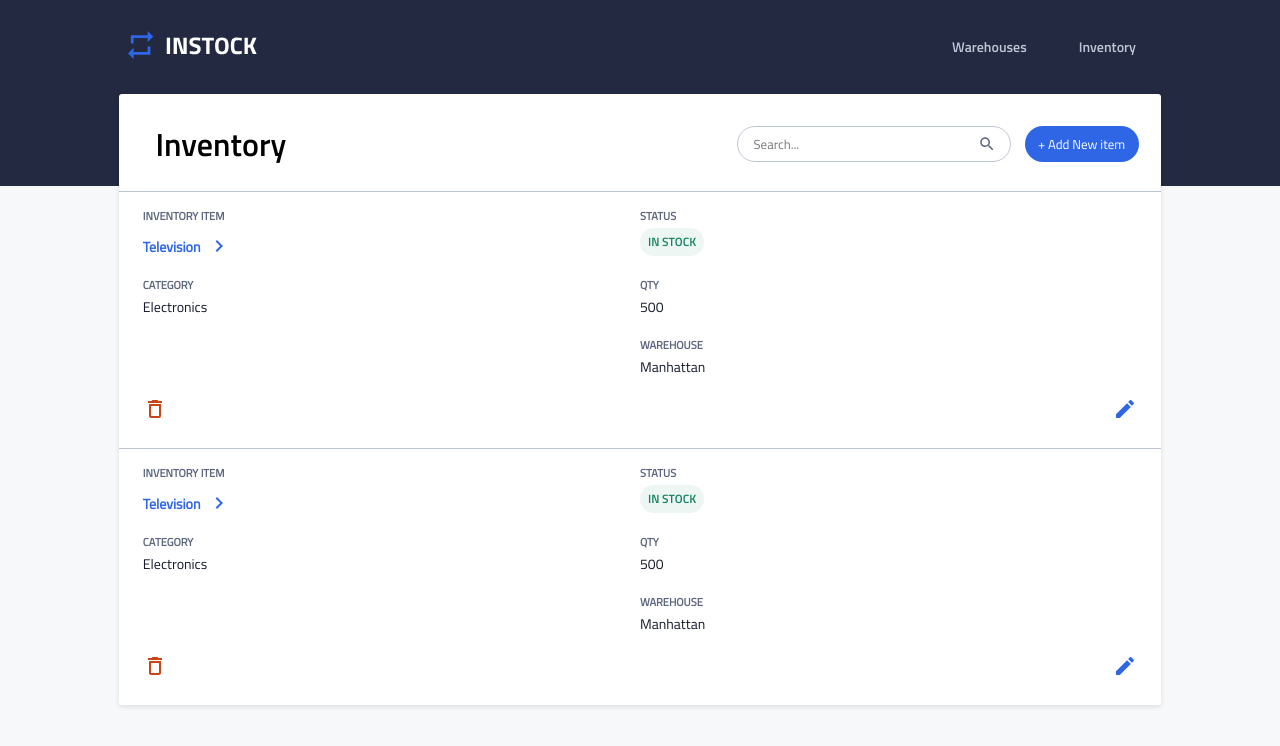
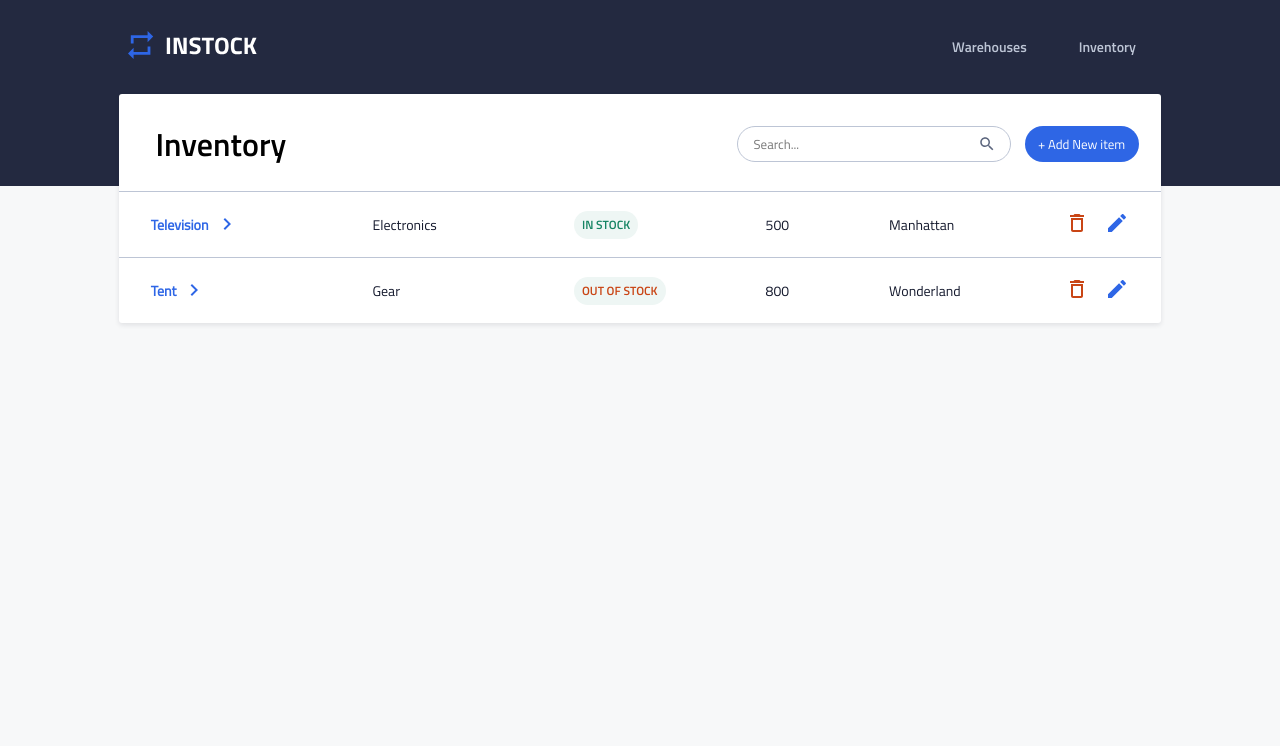
Before and after one commit to mikebernardo1/instock, a React (Create React App) app in the folder client/: page /warehouse/1/inventory in a window 1280 px wide. Shown: the top 746 px of the page. Built offline with nearby package versions, Linux system fonts and the light colour scheme.

Commit message:
Majority styling complete for item rows, title bar pending

```diff
--- a/client/src/components/WarehouseInventory/WarehouseInventory.jsx
+++ b/client/src/components/WarehouseInventory/WarehouseInventory.jsx
@@ -37,6 +37,26 @@ class WarehouseInventory extends Component {
   }
 
   render() {
+    let item1 = {
+      "id": "9b4f79ea-0e6c-4e59-8e05-afd933d0b3d3",
+      "warehouseID": "2922c286-16cd-4d43-ab98-c79f698aeab0",
+      "warehouseName": "Manhattan",
+      "itemName": "Television",
+      "description": "This 50\", 4K LED TV provides a crystal-clear picture and vivid colors.",
+      "category": "Electronics",
+      "status": "In Stock",
+      "quantity": 500
+    }
+    let item2 = {
+      "id": "4dd464d6-90b8-4330-91e0-bd1217811bd9",
+      "warehouseID": "2922c286-16cd-4d43-ab98-c79f698aeab0",
+      "warehouseName": "Wonderland",
+      "itemName": "Tent",
+      "description": "Perfect for spring or summer camping, this 1-person tent is easy to pack and has the option to become modular when used with other products.",
+      "category": "Gear",
+      "status": "Out of Stock",
+      "quantity": 800
+    }
     return (
       <section className="inventory">
 
@@ -55,8 +75,8 @@ class WarehouseInventory extends Component {
             </Link>
         </div>
 
-        <WarehousesInventoryRow />
-        <WarehousesInventoryRow />
+        <WarehousesInventoryRow item={item1}/>
+        <WarehousesInventoryRow item={item2}/>
       </section>
     )
   }
--- a/client/src/components/WarehousesInventoryRow/WarehousesInventoryRow.jsx
+++ b/client/src/components/WarehousesInventoryRow/WarehousesInventoryRow.jsx
@@ -5,43 +5,60 @@ import editIcon from '../../assets/icons/edit-24px.svg';
 
 import './WarehousesInventoryRow.scss';
 
+// Needs inventory item
 
-export default function WarehousesInventoryRow() {
+export default function WarehousesInventoryRow(inventoryItem) {
+  let item = {
+    "id": inventoryItem.item.id,
+    "warehouseID": inventoryItem.item.warehouseID,
+    "warehouseName": inventoryItem.item.warehouseName,
+    "itemName": inventoryItem.item.itemName,
+    "description": inventoryItem.item.description,
+    "category": inventoryItem.item.category,
+    "status": inventoryItem.item.status,
+    "quantity": inventoryItem.item.quantity
+  }
+
+  const stockStatus =
+      (item.status === 'Out of Stock')
+      ? "wi-item__block-info-piece-value wi-item__block-info-piece-value--status wi-item__block-info-piece-value--stock"
+      : "wi-item__block-info-piece-value wi-item__block-info-piece-value--status wi-item__block-info-piece-value--stock wi-item__block-info-piece-value--stock-in";
 
   return (
     <section className="wi-item">
       <div className="wi-item__block">
         <div className="wi-item__block-info">
-          <div className="wi-item__block-info-piece">
+          <div className="wi-item__block-info-piece wi-item__block-info-piece--item">
             <h3 className="wi-item__block-info-piece-title">Inventory Item</h3>
             <button className="wi-item__block-info-piece-link">
-              <h4 className="wi-item__block-info-piece-link-text">Television</h4>
+              <h4 className="wi-item__block-info-piece-link-text">{item.itemName}</h4>
               <img className="wi-item__block-info-piece-link-icon" src={rightArrowIcon} alt="right arrow"/>
             </button>
           </div>
 
-          <div className="wi-item__block-info-piece">
+          <div className="wi-item__block-info-piece wi-item__block-info-piece--status">
             <h3 className="wi-item__block-info-piece-title">Status</h3>
-            <div className="wi-item__block-info-piece-value
-                        wi-item__block-info-piece-value--stock
-                        wi-item__block-info-piece-value--stock-in">In Stock</div>
+            <div className={stockStatus}>{item.status}</div>
           </div>
 
-          <div className="wi-item__block-info-piece">
+          <div className="wi-item__block-info-piece wi-item__block-info-piece--category">
             <h3 className="wi-item__block-info-piece-title">Category</h3>
-            <div className="wi-item__block-info-piece-value">Electronics</div>
+            <div className="wi-item__block-info-piece-value
+                          wi-item__block-info-piece-value--category">{item.category}</div>
           </div>
 
-          <div className="wi-item__block-info-piece">
+          <div className="wi-item__block-info-piece wi-item__block-info-piece--qty">
             <h3 className="wi-item__block-info-piece-title">Qty</h3>
             <div
-              className="wi-item__block-info-piece-value">500
+              className="wi-item__block-info-piece-value
+                      wi-item__block-info-piece-value--qty">{item.quantity}
             </div>
           </div>
 
-          <div className="wi-item__block-info-piece">
+          <div className="wi-item__block-info-piece wi-item__block-info-piece--warehouse">
             <h3 className="wi-item__block-info-piece-title">Warehouse</h3>
-            <div className="wi-item__block-info-piece-value">Manhattan</div>
+            <div className="wi-item__block-info-piece-value
+                          wi-item__block-info-piece-value--warehouse">{item.warehouseName}</div>
           </div>
         </div>
         <div className="wi-item__block-actions">
--- a/client/src/components/WarehousesInventoryRow/WarehousesInventoryRow.scss
+++ b/client/src/components/WarehousesInventoryRow/WarehousesInventoryRow.scss
@@ -5,13 +5,74 @@
 .wi-item {
 	padding: 16px 24px 24px 24px;
 	border-top: 1px solid $outlines-fill;
+	&:hover {
+		background-color: $data-list-background-hover;
+	}
+	@include tablet {
+		padding: 18px 32px 18px 32px;
+	}
 	&__block {
+		@include tablet {
+			@include flex(row, space-between, center);
+		}
 		&-info {
 			@include flex(row, flex-end, stretch);
 			flex-wrap: wrap;
+			@include tablet {
+				@include flex(row, space-between, center);
+				flex-grow: 1;
+			}
 			&-piece {
 				width: 50%;
 				padding: 0 0 20px 0;
+				@include tablet {
+					width: auto;
+					padding: 0;
+				}
+				&--item {
+					@include tablet {
+						order: 1;
+						position: relative;
+						top: -4px;
+						width: 120px;
+					}
+					@include desktop {
+						width: 140px;
+					}
+				}
+				&--status {
+					@include tablet {
+						order: 3;
+						width: 92px;
+					}
+					@include desktop {
+						width: 110px;
+					}
+				}
+				&--qty {
+					@include tablet {
+						order: 4;
+						width: 42px;
+					}
+				}
+				&--category {
+					@include tablet {
+						order: 2;
+						width: 100px;
+					}
+					@include desktop {
+						width: 120px;
+					}
+				}
+				&--warehouse {
+					@include tablet {
+						order: 5;
+						width: 100px;
+					}
+					@include desktop {
+						width: 120px;
+					}
+				}
 				&-title {
 					font-family: $titillum-reg;
 					padding: 0 0 4px 0;
@@ -19,6 +80,9 @@
 					line-height: 1.6rem;
 					text-transform: uppercase;
 					color: $table-column-header;
+					@include tablet {
+						display: none;
+					}
 				}
 				&-value {
 					font-family: $titillum-reg;
@@ -49,6 +113,10 @@
 					background: none;
 					border: none;
 					cursor: pointer;
+					&--item {
+						@include tablet {
+						}
+					}
 					&-text {
 						@extend .wi-item__block-info-piece-value;
 						display: inline-block;
@@ -66,11 +134,15 @@
 		}
 		&-actions {
 			@include flex(row, space-between, center);
+			@include desktop {
+				padding-left: 40px;
+			}
 			&-button {
 				border: none;
 				cursor: pointer;
 				background: none;
-				&-icon {
+				@include tablet {
+					padding-left: 16px;
 				}
 			}
 		}
--- a/client/src/styles/_variables.scss
+++ b/client/src/styles/_variables.scss
@@ -21,7 +21,7 @@ $titillium-semibold: "Titillium Web Semi-Bold";
 
 // Text variables
 $in-stock-label: #158463;
-$link-text: #2E66E6;
+$link-text: #2e66e6;
 $out-of-stock-label: #c94515;
 $placeholder-text: #5c667e;
 $primary-text-color: #13182c;
@@ -32,7 +32,8 @@ $text-color-nav-inactive: #bdc5d5;
 // Fills
 $cta-background: #f7f8f9;
 $cta-button-hover-background: #232940;
-$data-list-background: #FFFFFF;
+$data-list-background: #ffffff;
+$data-list-background-hover: #f0f4fd;
 $interactive-elements-fill-hover: #193f99;
 $interactive-elements-fill: #2e66e5;
 $outlines-fill: #bdc5d5;
```
Also changed, not shown: 1 other file (tests, documents, lock files or other folders).
